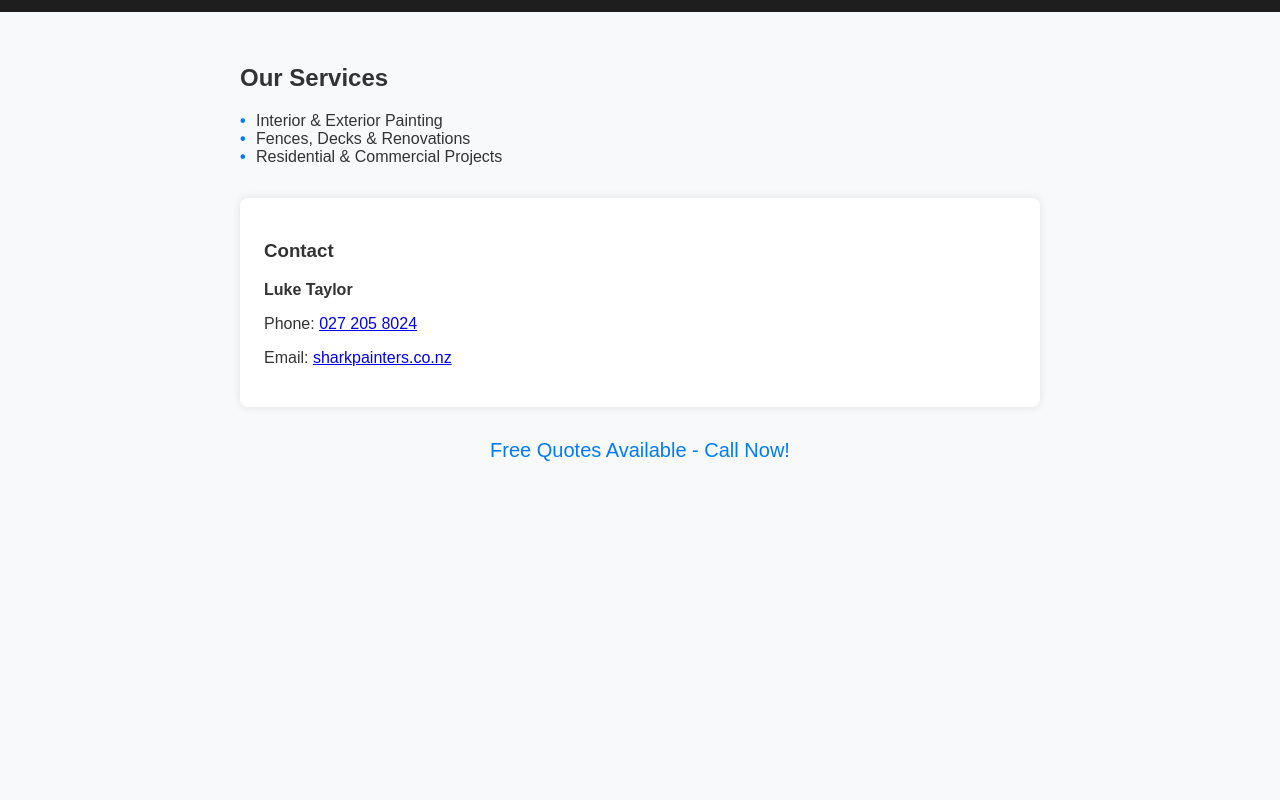
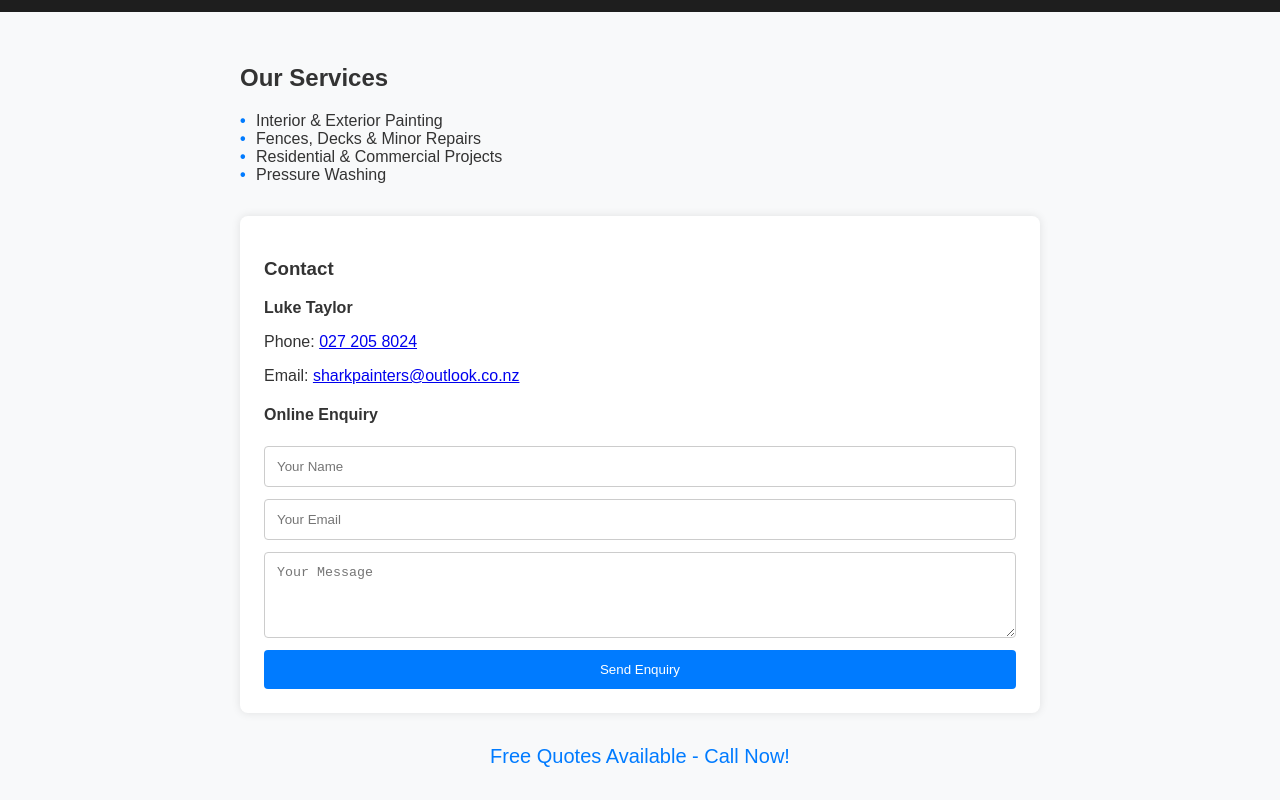
Before and after one commit to sharkpainters/sharkpainters-, a plain HTML site: page index.html in a window 1280 px wide. Shown: the part 358-1158 px from the top of the page. Before the commit the page ends 852 px from the top, so only its background shows below. Drawn offline with Linux system fonts and the light colour scheme.

Commit message:
Update index.html

```diff
--- a/index.html
+++ b/index.html
@@ -54,6 +54,25 @@
       font-size: 1.25rem;
       color: #007bff;
     }
+    form {
+      margin-top: 1rem;
+      display: flex;
+      flex-direction: column;
+      gap: 0.75rem;
+    }
+    input, textarea {
+      padding: 0.75rem;
+      border-radius: 0.25rem;
+      border: 1px solid #ccc;
+    }
+    button {
+      background-color: #007bff;
+      color: white;
+      padding: 0.75rem;
+      border: none;
+      border-radius: 0.25rem;
+      cursor: pointer;
+    }
   </style>
 </head>
 <body>
@@ -66,15 +85,23 @@
     <h2>Our Services</h2>
     <ul>
       <li>Interior & Exterior Painting</li>
-      <li>Fences, Decks & Renovations</li>
+      <li>Fences, Decks & Minor Repairs</li>
       <li>Residential & Commercial Projects</li>
+      <li>Pressure Washing</li>
     </ul>
-
     <div class="contact">
       <h3>Contact</h3>
       <p><strong>Luke Taylor</strong></p>
       <p>Phone: <a href="tel:+64272058024">027 205 8024</a></p>
-      <p>Email: <a href="mailto:sharkpainters.co.nz">sharkpainters.co.nz</a></p>
+      <p>Email: <a href="mailto:sharkpainters@outlook.co.nz">sharkpainters@outlook.co.nz</a></p>
+
+      <h4>Online Enquiry</h4>
+      <form action="mailto:sharkpainters@outlook.co.nz" method="POST" enctype="text/plain">
+        <input type="text" name="Name" placeholder="Your Name" required />
+        <input type="email" name="Email" placeholder="Your Email" required />
+        <textarea name="Message" rows="4" placeholder="Your Message" required></textarea>
+        <button type="submit">Send Enquiry</button>
+      </form>
     </div>
 
     <div class="cta">
```
